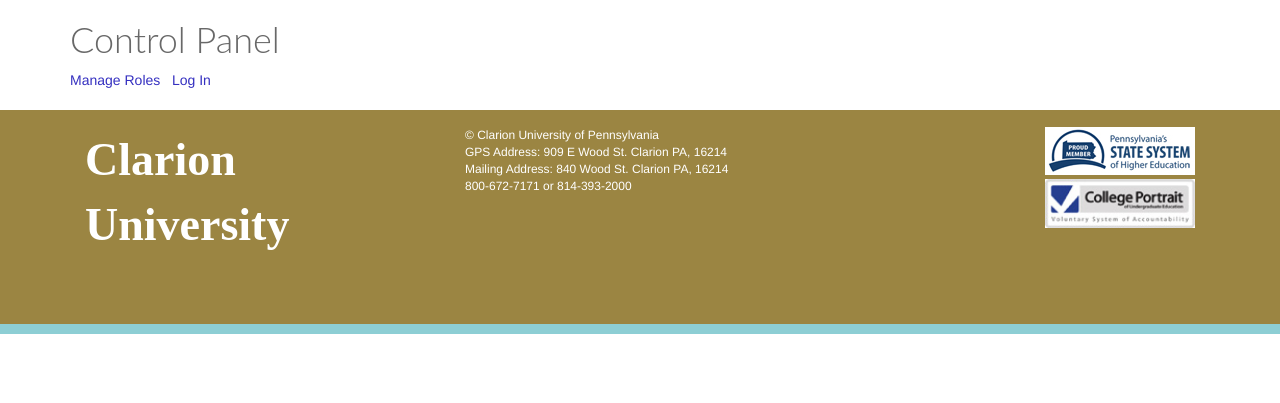
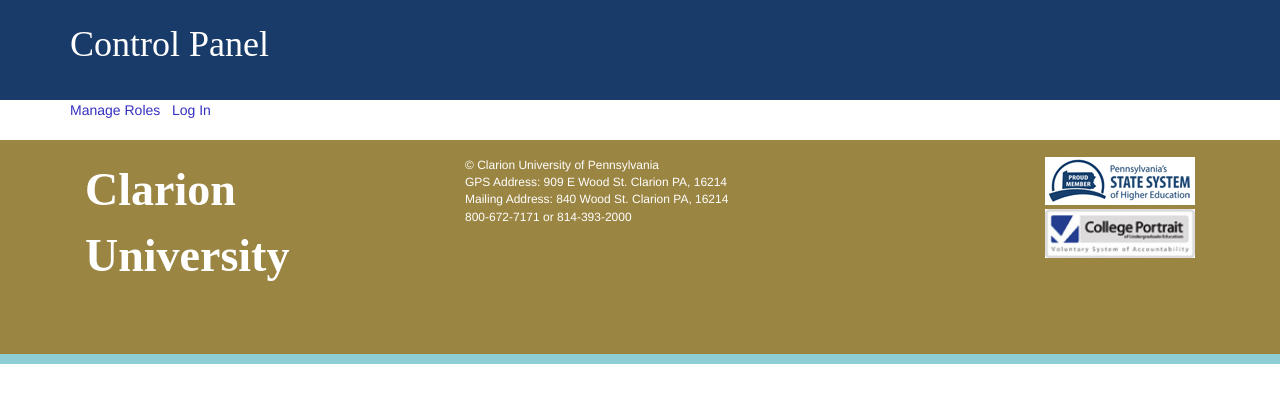
Before and after one commit to crzyman77/CUTHEREV2, a PHP site: page /CuThereV2/security/index.php in a window 1280 px wide. Shown: the part 60-463 px from the top of the page. Run offline with PHP 8.4, Linux system fonts and the light colour scheme; data comes from the database, SQL or seed files in the repository; some libraries are stand-ins or nearby versions.

Commit message:
Fix Security Header
Consistently gives the blue header bar for the title of control panel on
security pages

```diff
--- a/security/headerInclude.php
+++ b/security/headerInclude.php
@@ -2,10 +2,22 @@
 <section class="content">
     <script type="text/javascript" src="attributes.js"></script>
 
+    <section id="page-breadcrumb">
+        <div class="vertical-center sun">
+             <div class="container">
+                <div class="row">
+                    <div class="action">
+                        <div class="col-sm-12">
+                            <h1 class="title"><?php echo $title ?></h1>
+                        </div>
+                    </div>
+                </div>
+            </div>
+        </div>
+   </section>
     <div class="container" id='body'>
             <div class="row">
                 <div class="col-sm-6">
-		<h1>Control Panel</h1>
                 <div class="security">
 		<?php if (userIsAuthorized("SecurityManageUsers")) {  ?>
 				<a href="../security/index.php?action=SecurityManageUsers">Manage Users</a> &nbsp;
```
